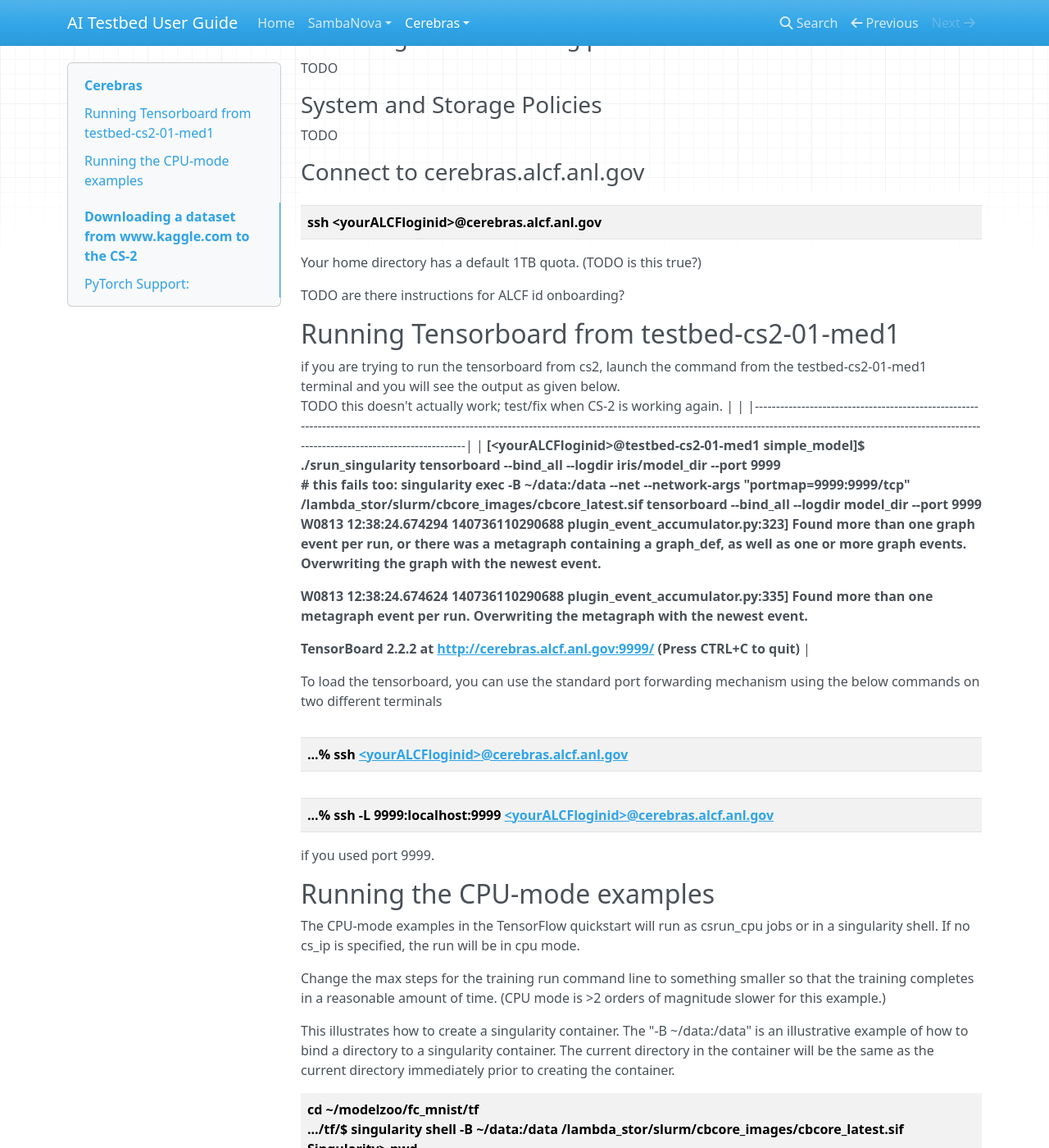
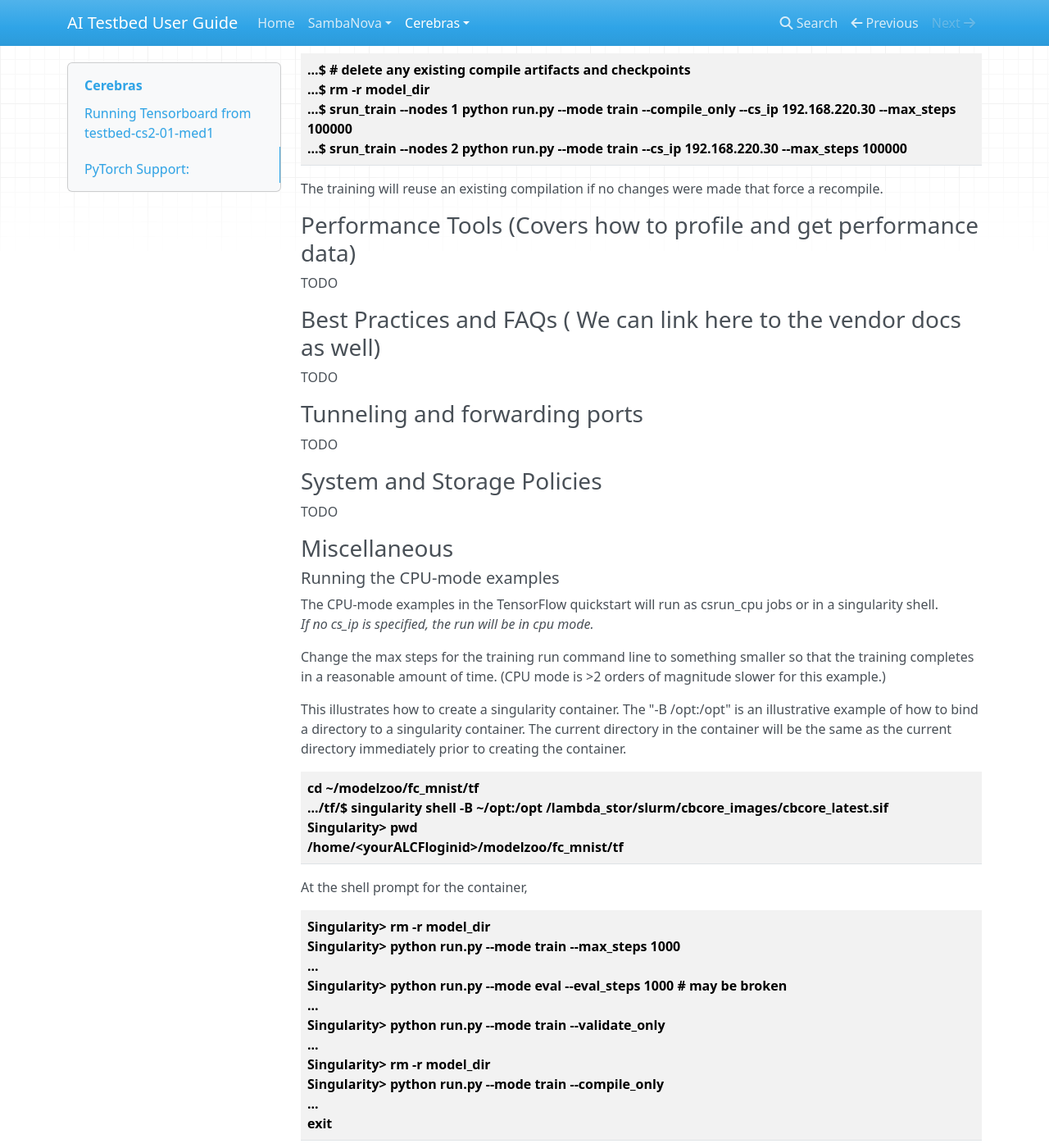
Before and after one commit to argonne-lcf/ai-testbed-userdocs, an MkDocs documentation site: the page built from docs/cerebras/cerebras.md, in a window 1280 px wide and 1400 px high, scrolled down 2076 px. Shown: the whole window at 82% size. Built offline with MkDocs 1.6.1, drawn with Linux system fonts in a browser that asks for light colours; nearby versions of some CDN libraries; some of the changed text lies outside the part shown.

Commit message:
incremental update

```diff
--- a/docs/cerebras/cerebras.md
+++ b/docs/cerebras/cerebras.md
@@ -2,41 +2,79 @@
 ========
 
 ### System Overview
-TODO need a paragraph plus a diagram briefly describing a CS-2 and ANL's CS2 configuration.
+The Cerebras CS-2 is a wafer-scale deep learning accelerator comprising 850,000 processing cores, each providing 48KB of dedicated SRAM memory for an on-chip total of 40GB and interconnected to optimize bandwidth and latency. Its software platform integrates popular machine learning frameworks such as TensorFlow and PyTorch.
 
 *Cerebras's current Python support is built around Cerebras Estimator, which inherits from TensorFlow Estimator.*
 Cerebras Release 1.2 will introduce PyTorch support. Release 1.1 includes a preview of the PyTorch support.
 
 Keras models can be converted to TF Estimator and to Cerebras Estimator.  See <https://www.tensorflow.org/tutorials/estimator/keras_model_to_estimator>
 
-**Note: update to revised conditions for users!!!!! Note: Cerebras asks that early users agree to abide by the following:**
-- Not disclose Cerebras software feature plans or system performance
-- Not disclose the documentation site password to other parties
-- Grant the right to review any planned press or publication that mentions the underlying hardware.
-
 The materials from the Cerebras training workshop 21 March 2021 are available on Box. They include videos.
 [Cerebras\_Training\_March\_2021](https://anl.app.box.com/s/be1w6pqre8sda2jqwb65czk0o3hv2tho)
 
 TODO need a pointer to a mirror/pdf(or whatever format chosen) for a copy of the current Cerebras quickstart guide.
 
-Use the instructions below as a guide for login details.
+### How to setup your base environment
+[Is there anything to do here?]
+### Steps to run a model/program
+The basic steps are covered in section Example Programs.
+### Using virtual environments to customize environment
+It is considered good practice to create a python virtual environment for python projects with dependencies not satisfied by the base environment.
+This prevents dependency conflicts between projects.
 
-### How to setup your base environment
-TODO
-### Steps to run a model/program
-TODO
-### Using virtual environments to customize environment
-TODO
-### Job Queuing and Submission
-Overlaps with running basic tests.
-csrun_cpu ...
-csrun_wse ...
-squeue -a
-scancel <jobid>
+<table>
+<tbody>
+<tr class="odd">
+<td><strong>
+python3 -m venv ~/testp3env<br>
+source ~/testp3env/bin/activate<br>
+pip install --upgrade pip<br>
+pip install wget<br>
+# to exit the virtual env:<br>
+deactivate<br>
+</strong></td>
+</tr>
+</tbody>
+</table>
+
+To use this virtual env, e.g. in a script started with csrun_wse or csrun_cpu, or in a singularity shell:
+<table>
+<tbody>
+<tr class="odd">
+<td><strong>
+source testp3env/bin/activate
+</strong></td>
+</tr>
+</tbody>
+</table>
 
 
+
+
+### Job Queuing and Submission
+[ed: Overlaps with running basic tests.]<br>
+The CS-2 systems use slurm for job submission and queueing.
+<table>
+<tbody>
+<tr class="odd">
+<td><strong>
+# Cerebras has two frontends to srun:<br>
+csrun_cpu ...<br>
+csrun_wse ...<br>
+# Other useful slurm commands <br>
+sinfo
+squeue -a<br>
+scancel <jobid><br>
+
+</strong></td>
+</tr>
+</tbody>
+</table>
+
+Add "--help" to see basic help for a slurm command.
+
 ### Example Programs
-Follow the instructions in the tensorflow quickstart to train, evaluate and validate the fc\_mnist tensorflow estimator example.
+Follow the instructions in the tensorflow quickstart to train, evaluate and validate the fc\_mnist tensorflow estimator example. This sample is a fully
 
 <table>
 <tbody>
@@ -45,11 +83,11 @@
 ...$ cp -r /soft/cerebras/modelzoo/ .<br />
 ...$ cd modelzoo<br />
 ...$ ls<br />
-audio common_zoo ctr fc_mnist graphs LICENSE <a href="http://README.md">README.md</a> <a href="http://RELEASE-NOTES.md">RELEASE-NOTES.md</a> rnn_encoder rnn_lm transformers unet<br />
+audio common_zoo ctr fc_mnist graphs LICENSE README.md RELEASE-NOTES.md rnn_encoder rnn_lm transformers unet<br />
 ...$ cd fc_mnist/tf<br />
 ...$ ls<br />
-configs data.py model.py <a href="http://README.md">README.md</a> run.py utils.py<br />
-...$ srun_train --nodes 1 python run.py --mode train --cs_ip 192.168.220.30 --max_steps 100000</strong></td>
+configs data.py model.py README.md run.py utils.py<br />
+...$ csrun_wse --nodes 1 python run.py --mode train --cs_ip 192.168.220.30 --max_steps 100000</strong></td>
 </tr>
 </tbody>
 </table>
@@ -92,62 +130,23 @@
 TODO
 ### System and Storage Policies
 TODO
+### Miscellaneous
 
+##### Running the CPU-mode examples
 
-### Connect to cerebras.alcf.anl.gov
-|                                                                                  |
-|----------------------------------------------------------------------------------|
-| **ssh &lt;yourALCFloginid&gt;@cerebras.alcf.anl.gov** |
-
-Your home directory has a default 1TB quota.  (TODO is this true?)
-
-TODO are there instructions for ALCF id onboarding?
-
-
-
-Running Tensorboard from testbed-cs2-01-med1
---------------------------------
-
-if you are trying to run the tensorboard from cs2, launch the command from the testbed-cs2-01-med1 terminal and you will see the output as given below.<br/>
-TODO this doesn't actually work; test/fix when CS-2 is working again.
-|                                                                                                                                                                                                                                                             |
-|-------------------------------------------------------------------------------------------------------------------------------------------------------------------------------------------------------------------------------------------------------------|
-| **\[&lt;yourALCFloginid&gt;@testbed-cs2-01-med1 simple\_model\]$ ./srun\_singularity tensorboard --bind\_all --logdir iris/model\_dir --port 9999**<br/>
-**# this fails too: singularity exec -B ~/data:/data --net --network-args "portmap=9999:9999/tcp" /lambda_stor/slurm/cbcore_images/cbcore_latest.sif  tensorboard --bind\_all --logdir model\_dir --port 9999**<br/>
- **W0813 12:38:24.674294 140736110290688 plugin\_event\_accumulator.py:323\] Found more than one graph event per run, or there was a metagraph containing a graph\_def, as well as one or more graph events.  Overwriting the graph with the newest event.**
-
- **W0813 12:38:24.674624 140736110290688 plugin\_event\_accumulator.py:335\] Found more than one metagraph event per run. Overwriting the metagraph with the newest event.**
-
- **TensorBoard 2.2.2 at <http://cerebras.alcf.anl.gov:9999/> (Press CTRL+C to quit)**                                                                                                                                                                         |
-
-To load the tensorboard, you can use the standard port forwarding mechanism using the below commands on two different terminals
-
-|                                                                                                                                                                                               |
-|-----------------------------------------------------------------------------------------------------------------------------------------------------------------------------------------------|
-| **...% ssh [&lt;yourALCFloginid&gt;@cerebras.alcf.anl.gov](cerebras.alcf.anl.gov)** |
-
-|                                                                                                                                                                                                                                                            |
-|------------------------------------------------------------------------------------------------------------------------------------------------------------------------------------------------------------------------------------------------------------|
-| **...% ssh -L 9999:localhost:9999 [&lt;yourALCFloginid&gt;](yourALCFloginid)[@cerebras.alcf.anl.gov](cerebras.alcf.anl.gov)** |
-
-if you used port 9999.
-
-Running the CPU-mode examples
------------------------------
-
-The CPU-mode examples in the TensorFlow quickstart will run as csrun_cpu jobs or in a singularity shell.
-If no cs_ip is specified, the run will be in cpu mode.
+The CPU-mode examples in the TensorFlow quickstart will run as csrun_cpu jobs or in a singularity shell.<br>
+<i>If no cs_ip is specified, the run will be in cpu mode. </i>
 
 Change the max steps for the training run command line to something smaller so that the training completes in a reasonable amount of time. (CPU mode is &gt;2 orders of magnitude slower for this example.)
 
 This illustrates how to create a singularity container.
-The "-B ~/data:/data" is an illustrative example of how to bind a directory to a singularity container.
+The "-B /opt:/opt" is an illustrative example of how to bind a directory to a singularity container.
 The current directory in the container will be the same as the current directory immediately prior to creating the container.
 <table>
 <tbody>
 <tr class="odd">
 <td><strong>cd ~/modelzoo/fc_mnist/tf<br />
-.../tf/$ singularity shell -B ~/data:/data /lambda_stor/slurm/cbcore_images/cbcore_latest.sif<br />
+.../tf/$ singularity shell -B ~/opt:/opt /lambda_stor/slurm/cbcore_images/cbcore_latest.sif<br />
 Singularity&gt; pwd<br />
 /home/&lt;yourALCFloginid&gt;/modelzoo/fc_mnist/tf
 </strong></td>
@@ -175,11 +174,7 @@
 </tbody>
 </table>
 
-<embed src="media/image1.tmp" width="468" height="239" />
-=========================================================
-
-Downloading a dataset from www.kaggle.com to the CS-2
-==============================================
+##### Downloading a dataset from www.kaggle.com to the CS-2
 
 Here are some notes that may be helpful for downloading kaggle datasets
 
@@ -217,6 +212,68 @@
 
 Note: the kaggle download shown above included two identical copies of the dataset; one copy was in a subdirectory.
 
+
+
+### Connect to a CS-2 node
+To connect to a CS-2 [chief?] node:
+
+|                                                                                  |
+|----------------------------------------------------------------------------------|
+| **ssh -o "ProxyJump ALCFid@cerebras.alcf.anl.gov" ALCFid@cs2.ai.alcf.anl.gov** |
+
+Your home directory has a default 1TB quota.  (TODO is this true?)
+
+To copy a file to your CS-2 [ed: chief?] node home dir:
+
+|                                                                                  |
+|----------------------------------------------------------------------------------------------------------------------|
+| **scp -o "ProxyJump ALCFid@cerebras.alcf.anl.gov" filename ALCFid@cs2.ai.alcf.anl.gov:~/** |
+
+To copy a file from your CS-2 [ed: chief?] node home dir to the currect directory:
+
+|                                                                                  |
+|----------------------------------------------------------------------------------|
+| **scp -o "ProxyJump ALCFid@cerebras.alcf.anl.gov" ALCFid@cs2.ai.alcf.anl.gov:~/filename .** |
+
+
+
+
+
+TODO are there instructions for ALCF id onboarding?
+
+
+
+Running Tensorboard from testbed-cs2-01-med1
+--------------------------------
+
+if you are trying to run the tensorboard from cs2, launch the command from the testbed-cs2-01-med1 terminal and you will see the output as given below.<br/>
+TODO this doesn't actually work; test/fix when CS-2 is working again.
+|                                                                                                                                                                                                                                                             |
+|-------------------------------------------------------------------------------------------------------------------------------------------------------------------------------------------------------------------------------------------------------------|
+| **\[&lt;ALCFid&gt;@testbed-cs2-01-med1 simple\_model\]$ ./srun\_singularity tensorboard --bind\_all --logdir iris/model\_dir --port 9999**<br/>
+**# this fails too: singularity exec -B ~/data:/data --net --network-args "portmap=9999:9999/tcp" /lambda_stor/slurm/cbcore_images/cbcore_latest.sif  tensorboard --bind\_all --logdir model\_dir --port 9999**<br/>
+ **W0813 12:38:24.674294 140736110290688 plugin\_event\_accumulator.py:323\] Found more than one graph event per run, or there was a metagraph containing a graph\_def, as well as one or more graph events.  Overwriting the graph with the newest event.**
+
+ **W0813 12:38:24.674624 140736110290688 plugin\_event\_accumulator.py:335\] Found more than one metagraph event per run. Overwriting the metagraph with the newest event.**
+
+ **TensorBoard 2.2.2 at <http://cerebras.alcf.anl.gov:9999/> (Press CTRL+C to quit)**                                                                                                                                                                         |
+
+To load the tensorboard, you can use the standard port forwarding mechanism using the below commands on two different terminals
+
+|                                                                                                                                                                                               |
+|-----------------------------------------------------------------------------------------------------------------------------------------------------------------------------------------------|
+| **...% ssh [&lt;ALCFid&gt;@cerebras.alcf.anl.gov](cerebras.alcf.anl.gov)** |
+
+|                                                                                                                                                                                                                                                            |
+|------------------------------------------------------------------------------------------------------------------------------------------------------------------------------------------------------------------------------------------------------------|
+| **...% ssh -L 9999:localhost:9999 [&lt;ALCFid&gt;](ALCFid)[@cerebras.alcf.anl.gov](cerebras.alcf.anl.gov)** |
+
+if you used port 9999.
+
+
+<embed src="media/image1.tmp" width="468" height="239" />
+=========================================================
+
 **PyTorch Support:**
 --------------------
 
```
